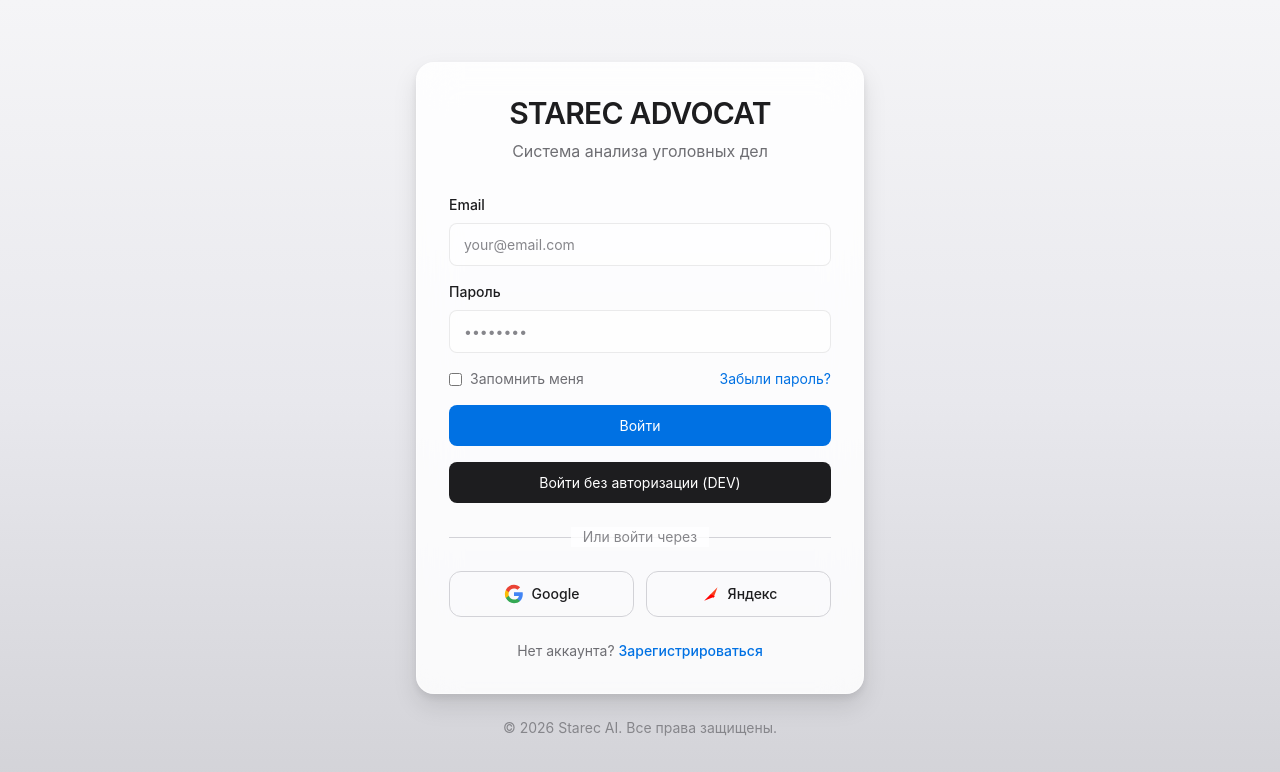
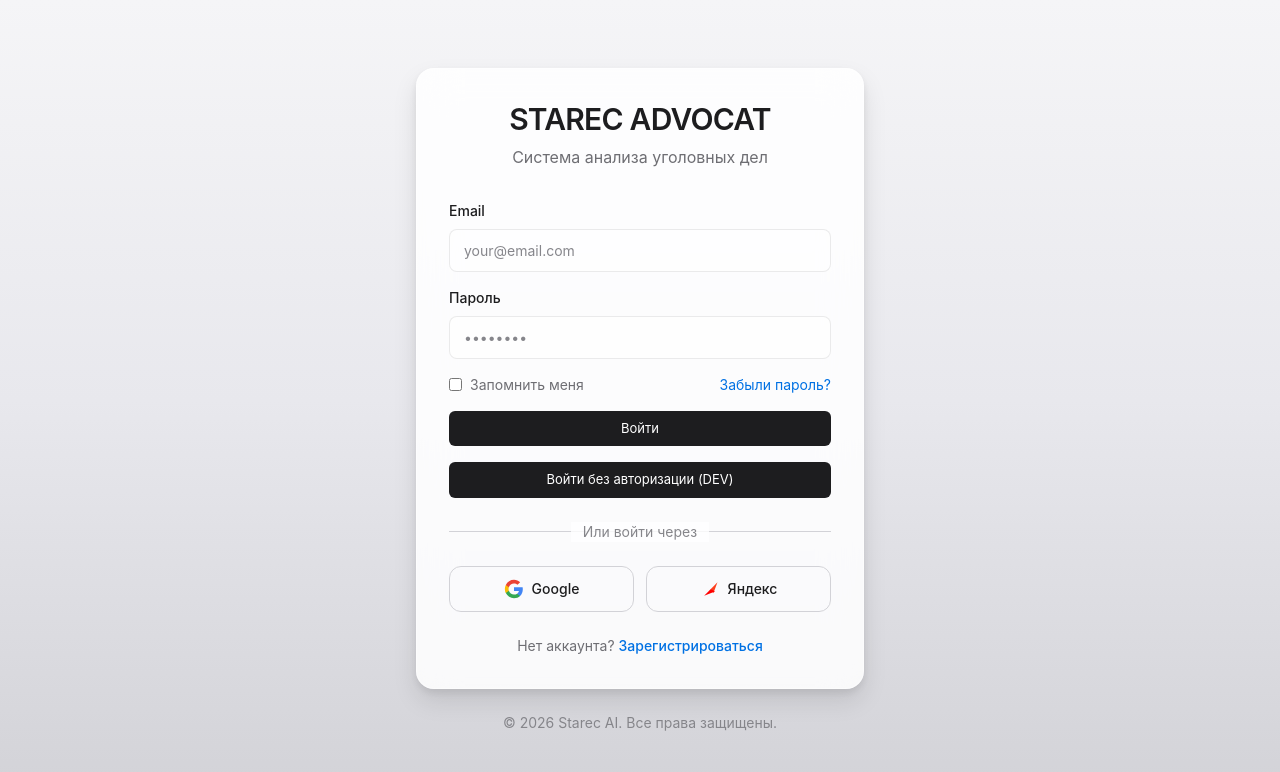
Before and after one commit to kristinabodagovskaya-rgb/starec-advocat, a React (Vite) app in the folder frontend/: page /login in a window 1280 px wide. Shown: the top 772 px of the page. Built offline with nearby package versions, Linux system fonts and the light colour scheme.

Commit message:
Dark small buttons like Apple template

```diff
--- a/frontend/src/index.css
+++ b/frontend/src/index.css
@@ -147,14 +147,14 @@
    BUTTONS (Apple Style)
    ============================================ */
 
-/* Primary Button (Dark) */
+/* Primary Button (Dark - main action) */
 .apple-btn-primary {
-    padding: 10px 20px;
-    background: var(--apple-gray-1);
+    padding: 8px 16px;
+    background: #1d1d1f;
     color: white;
     border: none;
-    border-radius: var(--radius-sm);
-    font-size: 0.875rem;
+    border-radius: 6px;
+    font-size: 0.8125rem;
     font-weight: 400;
     font-family: inherit;
     cursor: pointer;
@@ -165,22 +165,20 @@
 
 .apple-btn-primary:hover {
     background: #000000;
-    transform: translateY(-2px);
-    box-shadow: 0 6px 16px rgba(0, 0, 0, 0.15);
 }
 
 .apple-btn-primary:active {
-    transform: translateY(-1px);
+    opacity: 0.8;
 }
 
-/* Secondary Button (Blue) */
+/* Secondary Button (Also Dark - like template) */
 .apple-btn-secondary {
-    padding: 10px 20px;
-    background: var(--apple-blue);
+    padding: 8px 16px;
+    background: #1d1d1f;
     color: white;
     border: none;
-    border-radius: var(--radius-sm);
-    font-size: 0.875rem;
+    border-radius: 6px;
+    font-size: 0.8125rem;
     font-weight: 400;
     font-family: inherit;
     cursor: pointer;
@@ -190,13 +188,11 @@
 }
 
 .apple-btn-secondary:hover {
-    background: var(--apple-blue-hover);
-    transform: translateY(-2px);
-    box-shadow: 0 6px 16px rgba(0, 113, 227, 0.25);
+    background: #000000;
 }
 
 .apple-btn-secondary:active {
-    transform: translateY(-1px);
+    opacity: 0.8;
 }
 
 /* Outline Button */
```
